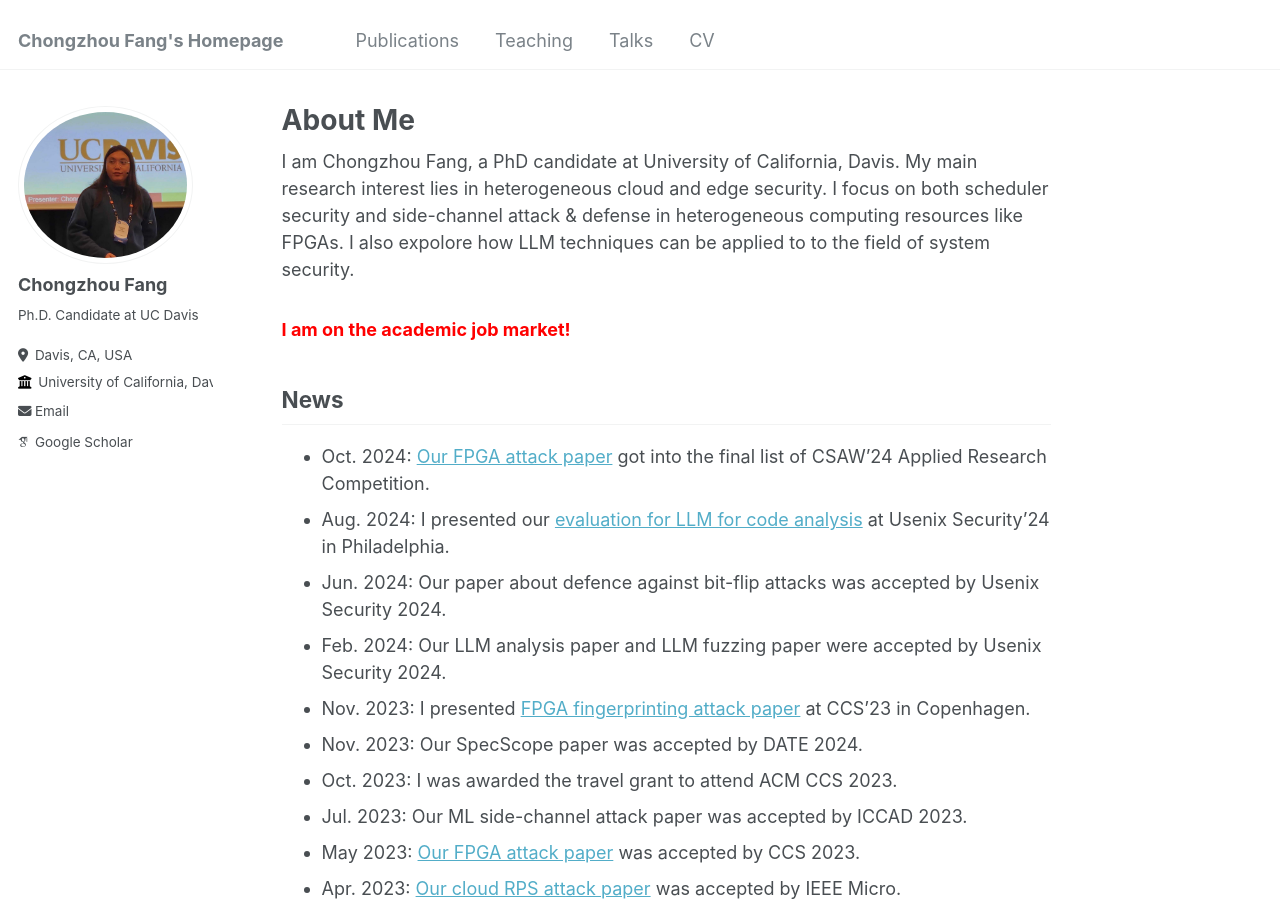
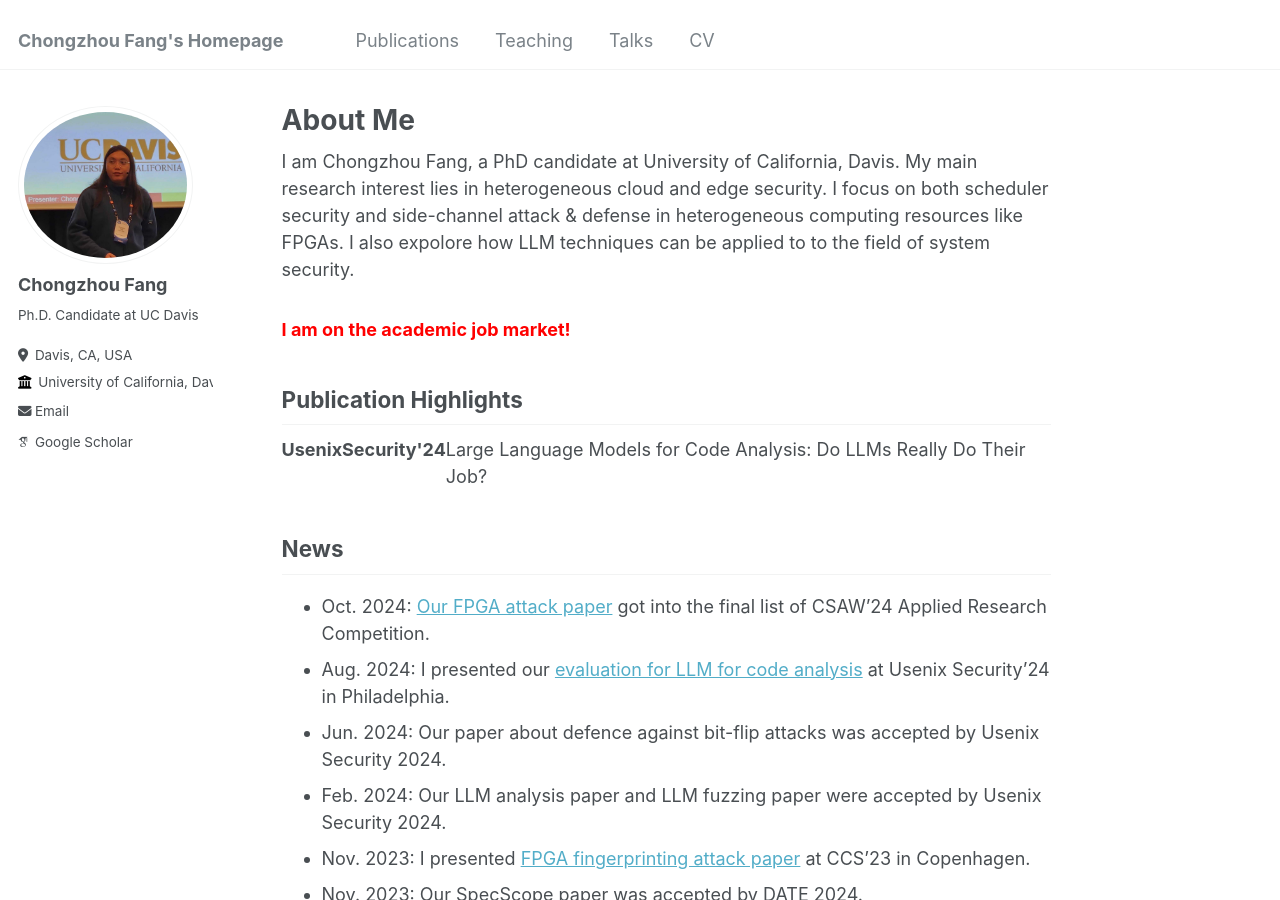
Before and after one commit to ChongzhouFang/ChongzhouFang.github.io, a Jekyll site: the page built from _pages/about.md, in a window 1280 px wide and 900 px high. Built offline with Jekyll 4.4.1, drawn with Linux system fonts in a browser that asks for light colours; some web fonts are replaced.

Commit message:
change about.md

```diff
--- a/_pages/about.md
+++ b/_pages/about.md
@@ -10,6 +10,12 @@ redirect_from:
 I am Chongzhou Fang, a PhD candidate at University of California, Davis. My main research interest lies in heterogeneous cloud and edge security. I focus on both scheduler security and side-channel attack &amp; defense in heterogeneous computing resources like FPGAs. I also expolore how LLM techniques can be applied to to the field of system security.
 
 ### <span style="color:red">I am on the academic job market!</span>
+
+## Publication Highlights
+<div style="display: flex; justify-content: space-between;">
+  <div><strong>UsenixSecurity'24</strong></div>
+  <div>Large Language Models for Code Analysis: Do LLMs Really Do Their Job?</div>
+</div>
 
 ## News
 - Oct. 2024: [Our FPGA attack paper](https://dl.acm.org/doi/10.1145/3576915.3616606) got into the final list of CSAW'24 Applied Research Competition.
```
Also changed, not shown: _publications/ccs2023.md (+1 -1 lines).
